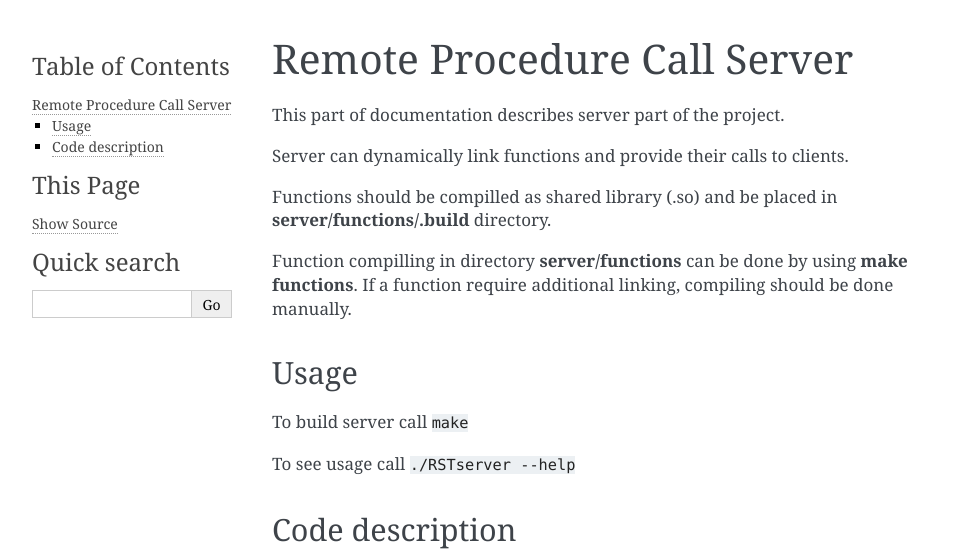
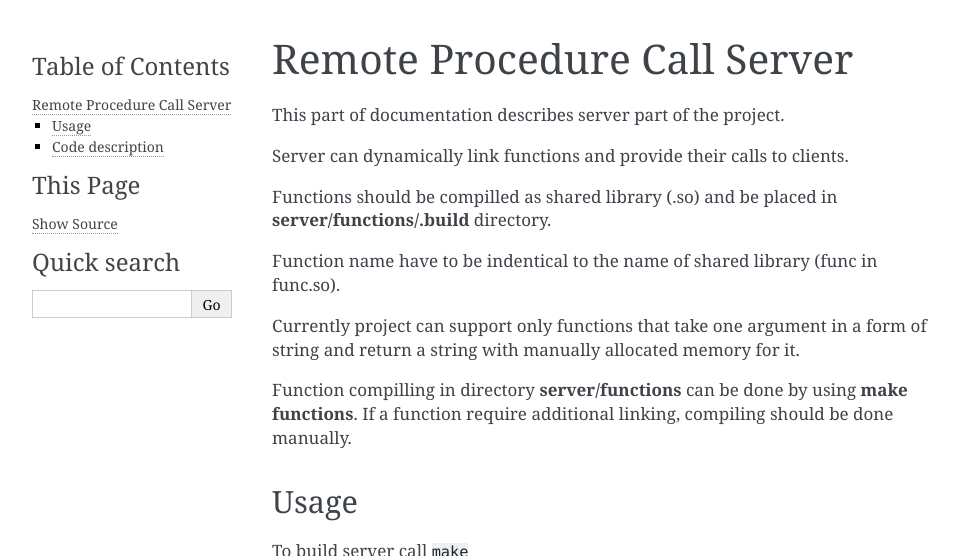
Before and after one commit to SlavaLikhohub/RPCserver, a Sphinx documentation site: the page built from doc/source/server.rst, in a window 1280 px wide, cut to the strip 0-556 px from the top of the page. Shown: the whole strip, without its empty margins (148-1104 px from the left). Built offline with Sphinx 7.4.7, drawn with Linux system fonts in a browser that asks for light colours.

```diff
--- a/doc/source/server.rst
+++ b/doc/source/server.rst
@@ -5,7 +5,12 @@ This part of documentation describes server part of the project.
 
 Server can dynamically link functions and provide their calls to clients.
 
+
 Functions should be compilled as shared library (.so) and be placed in **server/functions/.build** directory.
+
+Function name have to be indentical to the name of shared library (func in func.so).
+
+Currently project can support only functions that take one argument in a form of string and return a string with manually allocated memory for it.
 
 Function compilling in directory **server/functions** can be done by using **make functions**.
 If a function require additional linking, compiling should be done manually.
```
Also changed, not shown: README.md (+11 -2 lines).
